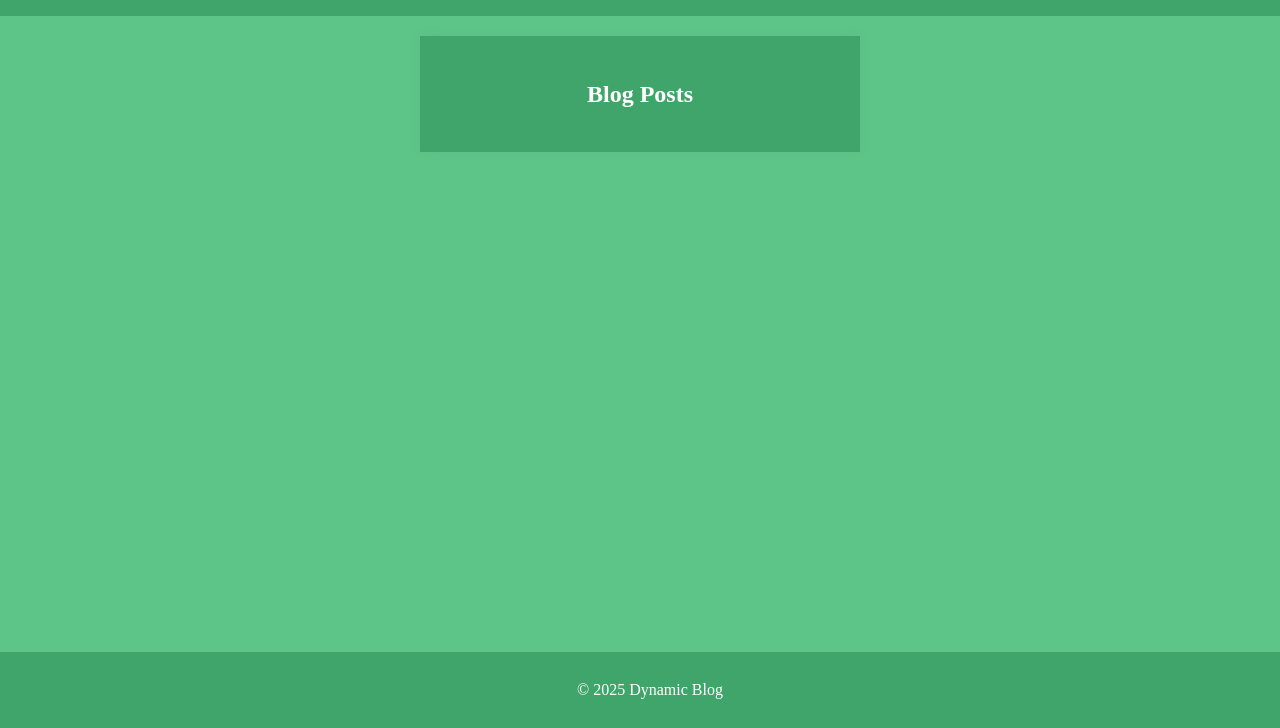
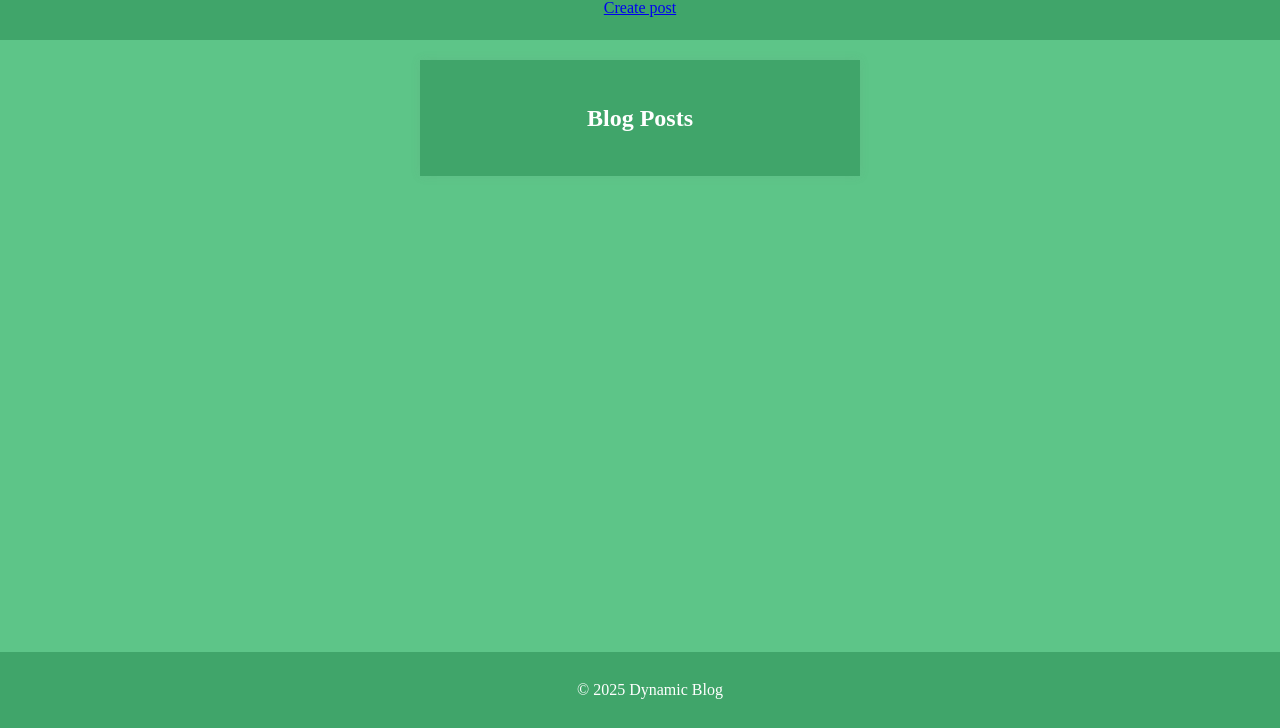
Before and after one commit to ManyManicAmbitions/dynamic-blog-website, a plain HTML site: page index.html in a window 1280 px wide. Shown: the part 72-800 px from the top of the page. Drawn offline with Linux system fonts and the light colour scheme.

Commit message:
Added new-post.html href link to index.html

```diff
--- a/index.html
+++ b/index.html
@@ -10,11 +10,13 @@
 <body>
         <header>
             <h1>Dynamic Multipage Blog</h1>
+            <a href="new-post.html">Create post</a>
         </header>
             <main>
                 <section id="blog-posts">
                     <h2>Blog Posts</h2>
-                    <ul id="post-list">
+                    <ul
+                    id="post-list">
 
                     </ul>
                 </section>
```
